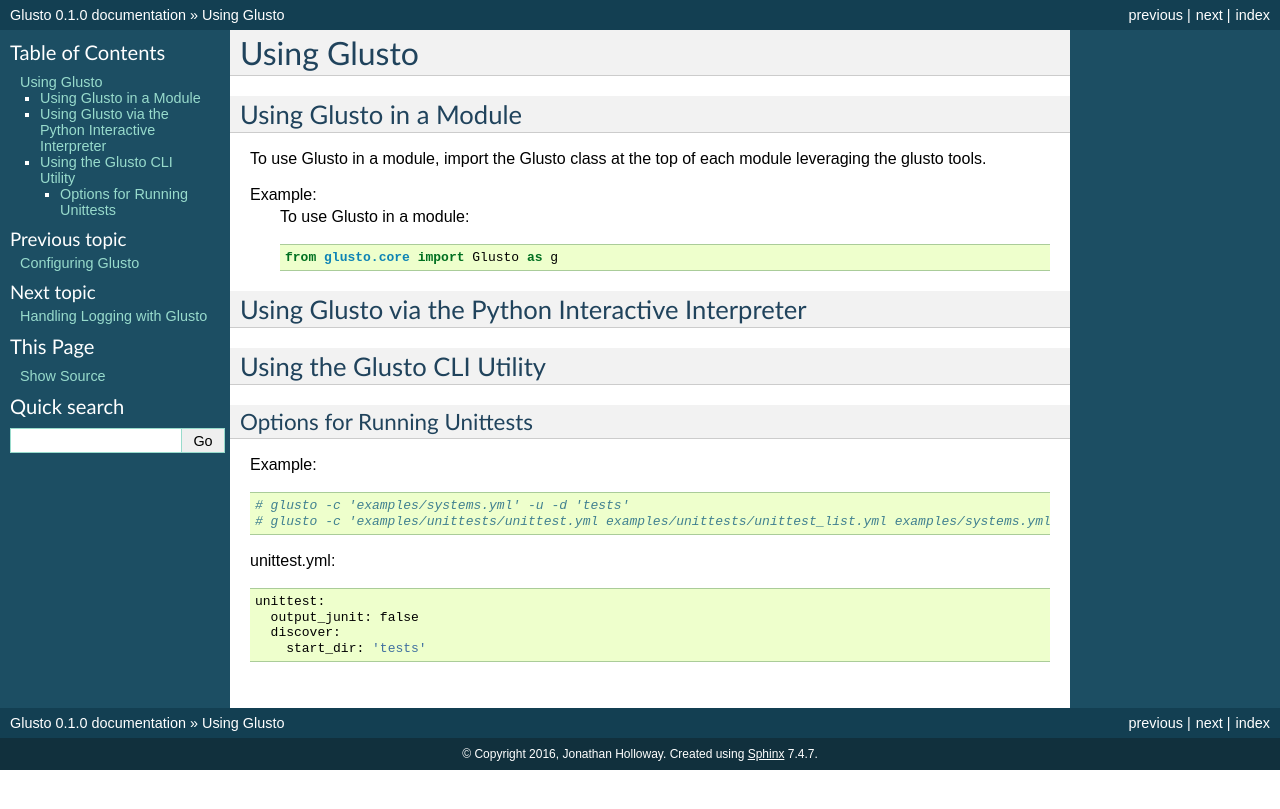
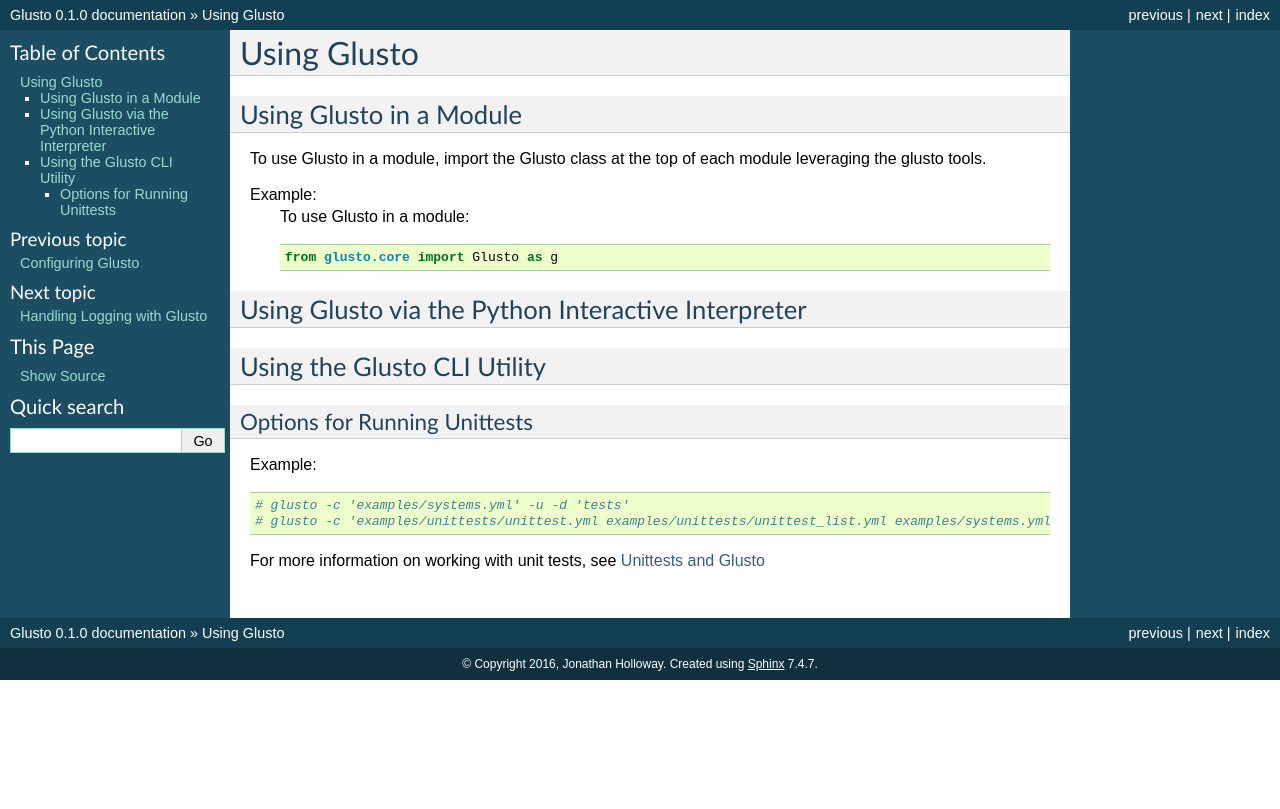
Before and after one commit to loadtheaccumulator/glusto, a Sphinx documentation site: the page built from docs/userguide/glusto.rst, in a window 1280 px wide. Shown: the top 809 px of the page. Built offline with Sphinx 7.4.7, drawn with Linux system fonts in a browser that asks for light colours; pages that are not in the unit, such as notebooks, are missing from menus.

Commit message:
docs: cross-reference and readme link to readthedocs
Signed-off-by: Jonathan Holloway <loadtheaccumulator@gmail.com>

```diff
--- a/docs/userguide/glusto.rst
+++ b/docs/userguide/glusto.rst
@@ -29,10 +29,4 @@
 	# glusto -c 'examples/systems.yml' -u -d 'tests'
 	# glusto -c 'examples/unittests/unittest.yml examples/unittests/unittest_list.yml examples/systems.yml' -u
 
-
-unittest.yml::
-
-	unittest:
-	  output_junit: false
-	  discover:
-	    start_dir: 'tests'
+For more information on working with unit tests, see `Unittests and Glusto <unittest.html#unittests_and_glusto>`__
```
